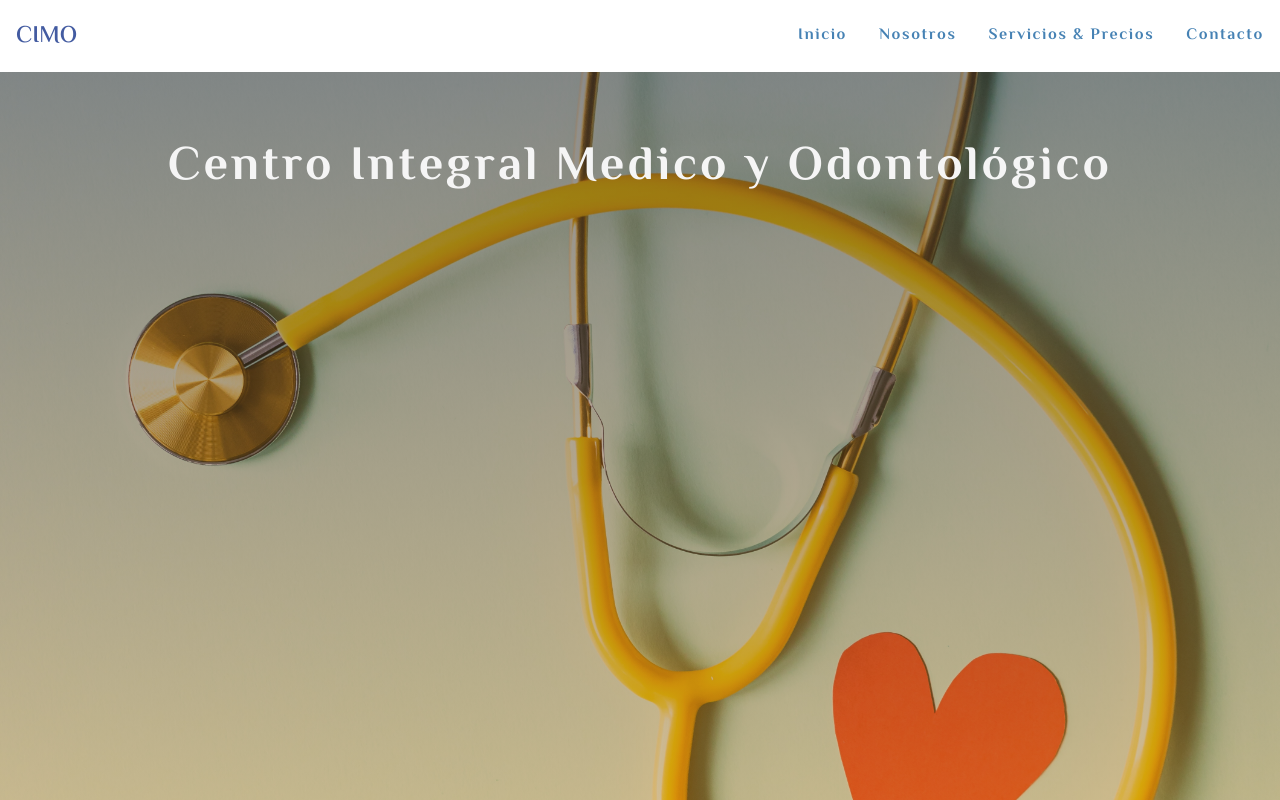
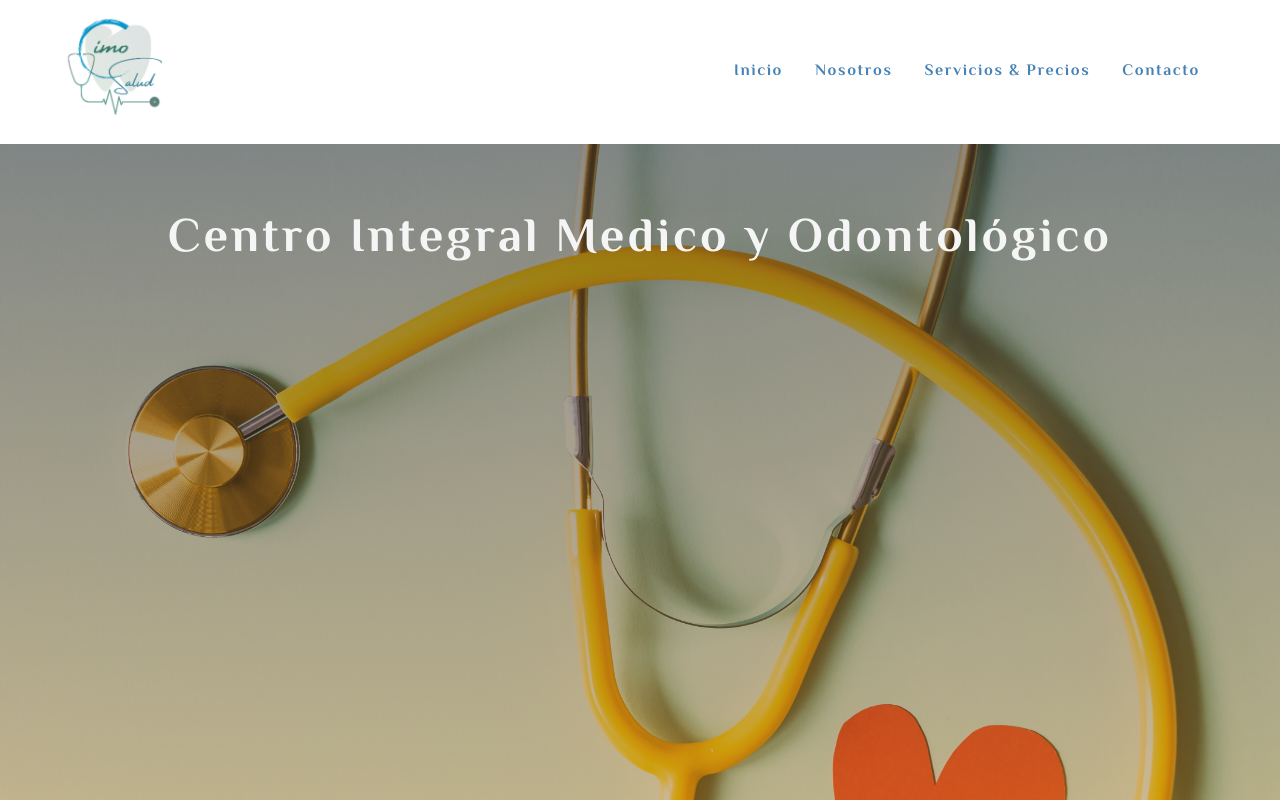
Before and after one commit to VictorIbarraOlivares/cimosalud, a React (Vite) app: page / in a window 1280 px wide. Shown: the top 800 px of the page. Built offline with nearby package versions, Linux system fonts and the light colour scheme.

Commit message:
Se agrega logo en el navbar y en el icon

```diff
--- a/index.html
+++ b/index.html
@@ -2,7 +2,7 @@
 <html lang="en">
   <head>
     <meta charset="UTF-8" />
-    <link rel="icon" type="image/svg+xml" href="/vite.svg" />
+    <link rel="icon" type="image/svg+xml" href="images/logo_icon.svg" />
     <meta name="viewport" content="width=device-width, initial-scale=1.0" />
     <link rel="preconnect" href="https://fonts.googleapis.com">
     <link rel="preconnect" href="https://fonts.gstatic.com" crossorigin>
--- a/src/App.css
+++ b/src/App.css
@@ -14,8 +14,8 @@ body {
 
 .toggle-button {
   position: absolute;
-  top: 1rem;
-  right: 1rem;
+  top: 3.2rem;
+  right: 4rem;
   display: none;
   flex-direction: column;
   justify-content: space-between;
@@ -109,15 +109,18 @@ body {
 }
 
 .brand__title {
-  font-size: 1.5rem;
-  margin: 1rem;
-  font-weight: 600;
+  margin: 1rem 4rem;
+  display: flex;
+}
+
+.brand__logo {
+  width: 7rem;
+  height: auto;
+  object-fit: fill;
 }
 
 .nav__navigation{
-  /* display: flex;
-  justify-content: space-between;
-  align-items: center; */
+  margin-right: 4rem;
 }
 
 .nav__navigation.open{
--- a/src/components/web/Footer.jsx
+++ b/src/components/web/Footer.jsx
@@ -10,7 +10,7 @@ function Footer() {
         <div className="footer__logo">
           <div className='card__logo'>
             <div className='content__img__logo'>
-              <img src="images/logo.PNG" alt="" className='img__logo' />
+              <img src="images/logo.PNG" alt="Logo de CIMO Salud" className='img__logo' />
             </div>
             <p className='logo__paragraph'>Nuestro objetivo es brindar atención de calidad de una manera cortés, respetuosa y compasiva. Esperamos que nos permita cuidarlo y nos esforzaremos, por ser la primera y mejor opción para el cuidado de la salud de su familia.</p>
             <a href="https://api.whatsapp.com/send?phone=56999609708&amp;text=Wuena CIMO SALUD !!!" target="_blank" rel="nofollow" class="logo-reserva">
--- a/src/components/web/Header.jsx
+++ b/src/components/web/Header.jsx
@@ -8,7 +8,9 @@ function Header() {
     <div>
       <nav
         className={`nav ${openHamburguer && 'open'}`}>
-        <div className='brand__title'>CIMO</div>
+        <div className='brand__title'>
+          <img src="images/logo_navbar.png" alt="Logo de CIMO Salud" className='brand__logo' />
+        </div>
         <div
           className={`toggle-button ${openHamburguer && 'open'}`}
           onClick={() => setOpenHamburguer(!openHamburguer)}>
```
Also changed, not shown: public/images/logo_icon.svg (added), public/images/logo_navbar.png (added).
